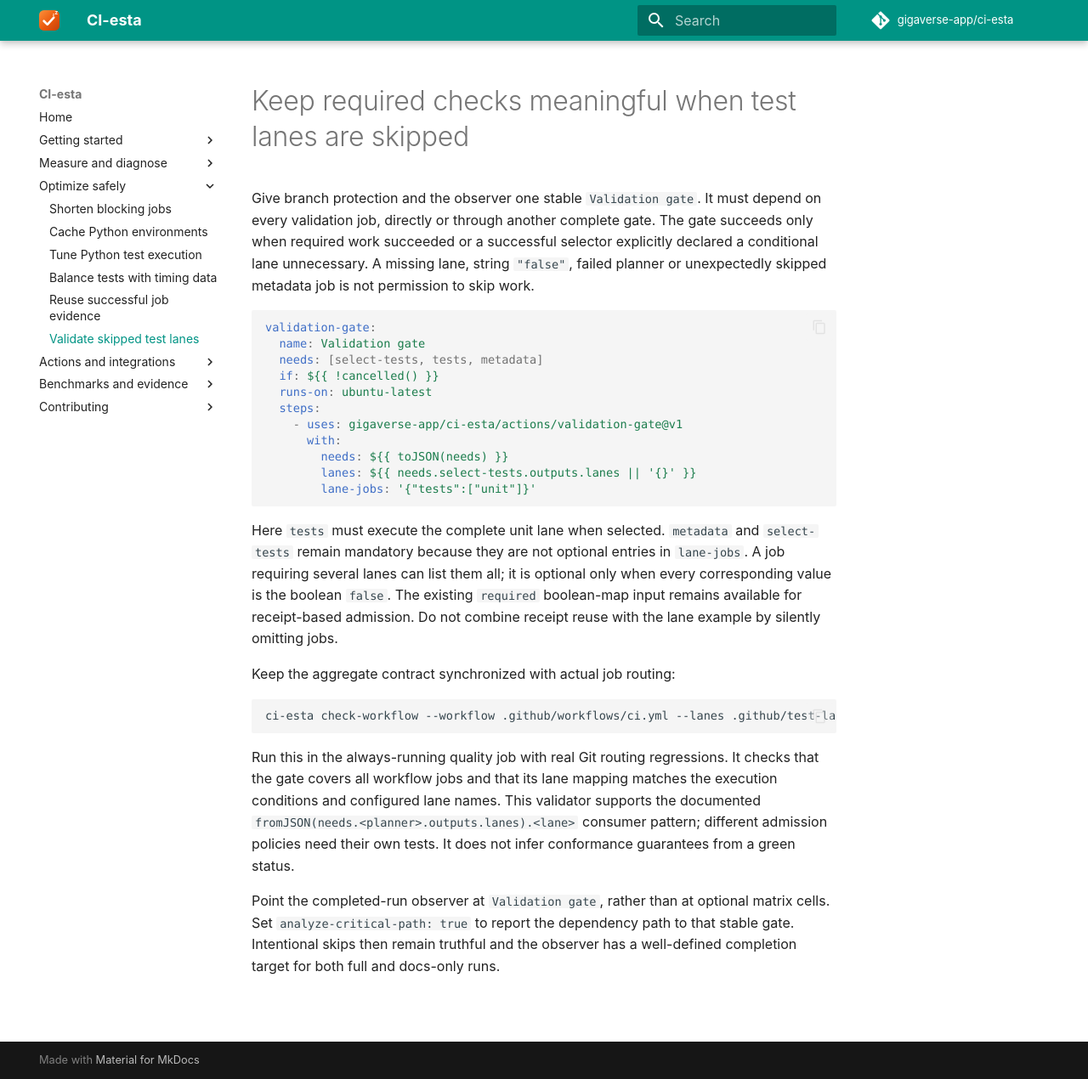
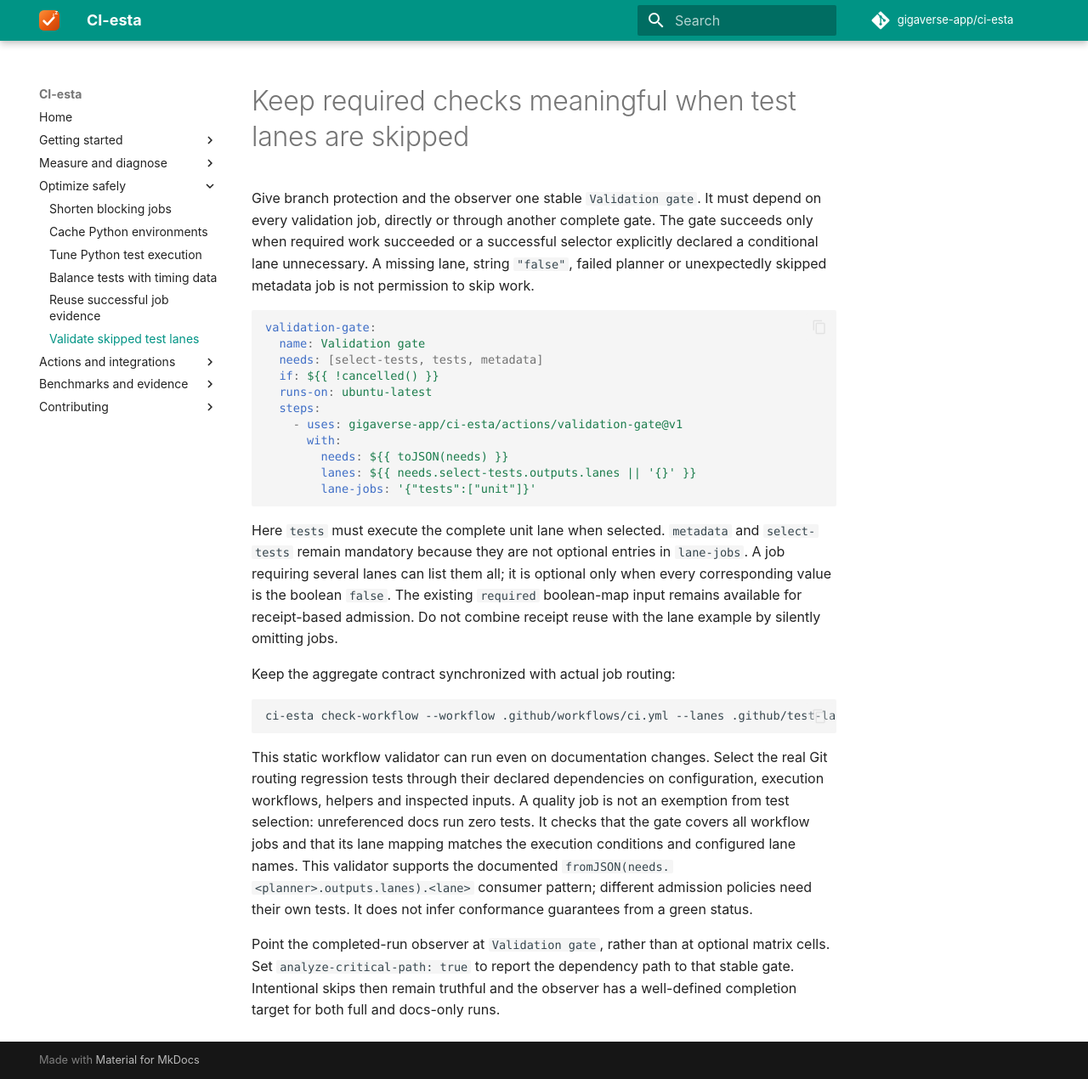
Before and after one commit to gigaverse-app/ci-esta, an MkDocs documentation site: the page built from docs/selected-gates.md, in a window 1280 px wide and 1270 px high. Shown: the whole window at 85% size. Built offline with MkDocs 1.6.1 and Material for MkDocs 9.7.7, drawn with Linux system fonts in a browser that asks for light colours; comment, search, counter and statistics services are not loaded.

Commit message:
docs(ci): apply dependency selection to contract tests

````diff
--- a/docs/selected-gates.md
+++ b/docs/selected-gates.md
@@ -34,7 +34,10 @@
 ci-esta check-workflow --workflow .github/workflows/ci.yml --lanes .github/test-lanes.json
 ```
 
-Run this in the always-running quality job with real Git routing regressions.
+This static workflow validator can run even on documentation changes. Select
+the real Git routing regression tests through their declared dependencies on
+configuration, execution workflows, helpers and inspected inputs. A quality
+job is not an exemption from test selection: unreferenced docs run zero tests.
 It checks that the gate covers all workflow jobs and that its lane mapping
 matches the execution conditions and configured lane names. This validator
 supports the documented `fromJSON(needs.<planner>.outputs.lanes).<lane>` consumer
````
Also changed, not shown: docs/bun-test-selection.md (+3 -2 lines).
